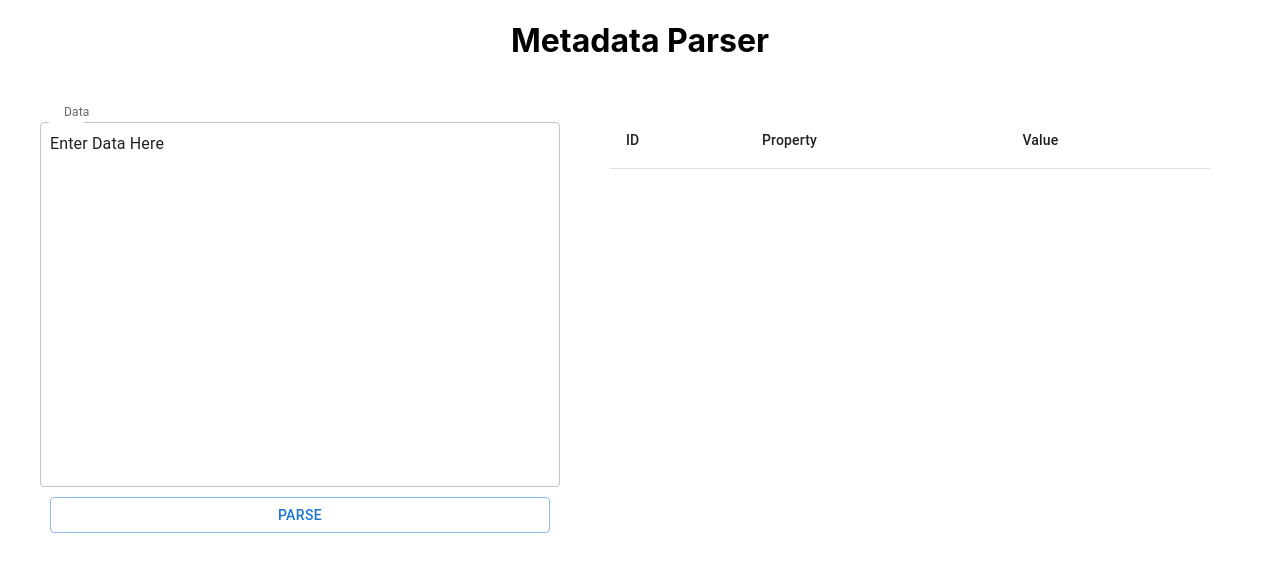
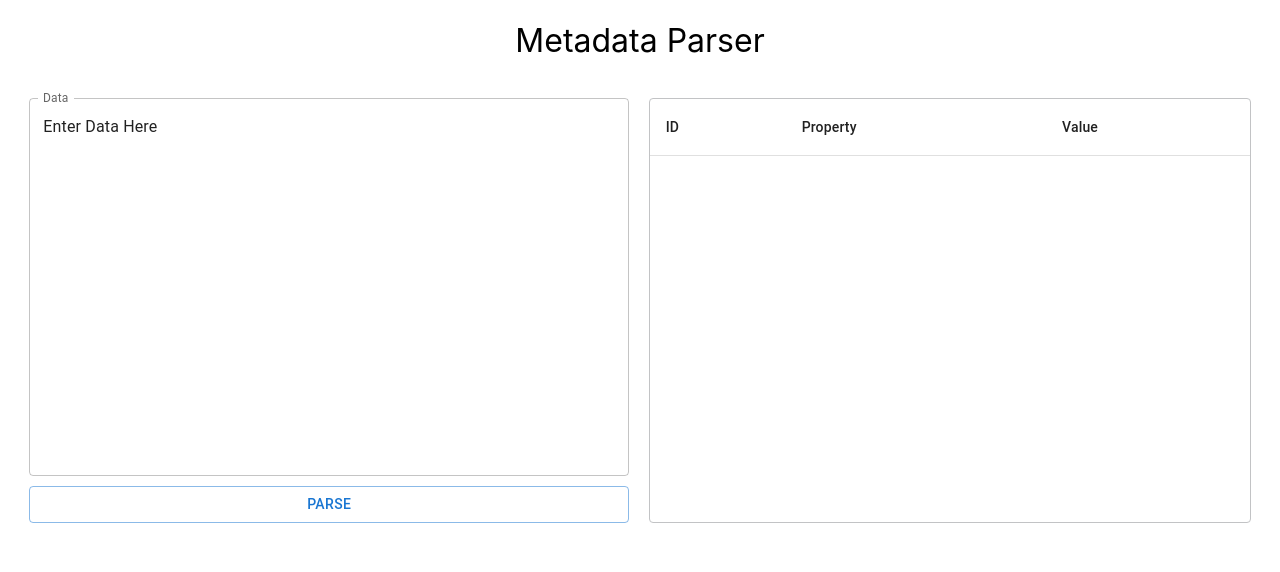
Before and after one commit to tylerrice121/metdata-parser, a React (Create React App) app: page / in a window 1280 px wide. Shown: the top 572 px of the page. Built offline with nearby package versions, Linux system fonts and the light colour scheme.

Commit message:
wip: styles

```diff
--- a/src/App.js
+++ b/src/App.js
@@ -13,71 +13,80 @@ import Button from '@mui/material/Button';
 function App() {
 
   const [data, setData] = useState(null);
-  const [parse, setParse] = useState([])
+  const [parse, setParse] = useState([]);
+  const [error, setError] = useState(null);
 
   const handleChange = (event) => {
     setData(prevState => ({
       ...prevState,
       [event.target.name]: event.target.value
-    }))
+    }));
+  };
+
+  const invalidSyntax = () => {
+    const message = document.getElementsByClassName('syntaxError');
+    // message.style.color = 'blue';
+    console.log(message)
   }
 
   let arr = [];
 
   const handleSubmit = (event) => {
     event.preventDefault();
-    let el = document.createElement('html')
-    el.innerHTML = data.data
+
+    if (data === null){
+      return
+    }
+
+    let el = document.createElement('html');
+    el.innerHTML = data.data;
     let meta;
     let link;
 
     // condition for EPUB 3 Accessibility specification
 
     if (data.data.includes('property')){
-
-      link = el.getElementsByTagName('link')
-      meta = el.getElementsByTagName('meta')
+      link = el.getElementsByTagName('link');
+      meta = el.getElementsByTagName('meta');
 
       // push each meta tag to the array
 
       for (let i = 0; i < meta.length; i++) {
         let metaValue = meta[i].nextSibling.data.replace(/\n.*/g, '')
-
         arr.push({'property': meta[i].attributes[0].value, 'value': metaValue})
-
-      }
+      };
       // push the link tags to the array
 
       for (let i = 0; i < link.length; i++) {
-
         arr.push({'property': link[i].attributes.rel.value, 'value': link[i].href})
-
-      }
+      };
       // set the Parse state
 
-      setParse([...arr])
+      setParse([...arr]);
+      setError(false)
 
     // condition for EPUB 2 Accessibility specification
 
     } else if (data.data.includes('content')) {
-      meta = el.getElementsByTagName('meta')
+      meta = el.getElementsByTagName('meta');
 
       // push all meta tags to array and set the Parse state
       for (let i = 0; i < meta.length; i++) {
-
-        arr.push({'property': meta[i].attributes[0].value, 'value': meta[i].attributes[1].value})
-
-        setParse([...arr])
-      }
+        arr.push({'property': meta[i].attributes[0].value, 'value': meta[i].attributes[1].value});
+        setParse([...arr]);
+        setError(false);
+      };
 
     } else {
 
       // if neither EPUB 2 or EPUB 3 conditions are met - set Parse state to empty array
+      setParse([]);
+      setError(true);
+    };
+  };
 
-      setParse([])
 
-    }
-  }
+
 
   // create rows based on the parse state established in the handleSubmit function
 
@@ -85,7 +94,7 @@ function App() {
 
   const createRows = (parse) => {
     parse.map((r, index) => {
-      rows.push({'id': index + 1, 'Property': r.property, 'Value': r.value})
+       return rows.push({'id': index + 1, 'Property': r.property, 'Value': r.value})
     })
   }
 
@@ -94,9 +103,15 @@ function App() {
   return (
     <StyledApp className="App">
       <h1>Metadata Parser</h1>
-      <div>
+      {error === true ?
+        <h3 style={{ color: 'red' }}className="syntaxError">Unable to parse data.  Please enter with valid syntax</h3>
+        :
+        null
+      }
+      <div className='container'>
         <form onSubmit={handleSubmit}>
           <TextField
+            className='text'
             id="outlined-multiline-static"
             label="Data"
             name='data'
--- a/src/styles.js
+++ b/src/styles.js
@@ -3,28 +3,49 @@ import styled from "styled-components";
 export const StyledApp = styled.div `
     display: flex;
     flex-direction: column;
-    div{
+    h1{
+        margin-bottom: -10px !important;
+        font-weight: 400;
+    }
+    h3{
+        margin-bottom: -20px !important;
+        font-weight: 400;
+    }
+    .container{
+        padding-top: none;
         display: flex;
         justify-content: space-evenly;
         align-items: center;
         padding: 10px;
+        height: 500px;
         form{
-            width: 500px;
-            height: 500px;
+            width: 600px;
+            height: 300px;
             display: flex;
             flex-direction: column;
-            textarea{
-                width: 500px;
-                height: 500px;
+            justify-content: center;
+            .text{
+                textarea{
+                    width: 600px;
+                    height: 300px;
+                }
+            }
+            button{
+                margin-top: 10px;
             }
         }
         .table{
+            border: 1px solid #c2c3c5;
+            border-radius: 4px;
             display: flex;
             flex-direction: column;
             justify-content: flex-start !important;
             align-items: flex-start;
             width: 600px;
-            height: 500px;
+            height: 423px;
+            :hover{
+                border: 1px solid #232324;
+            }
         }
     }
 `;
```
